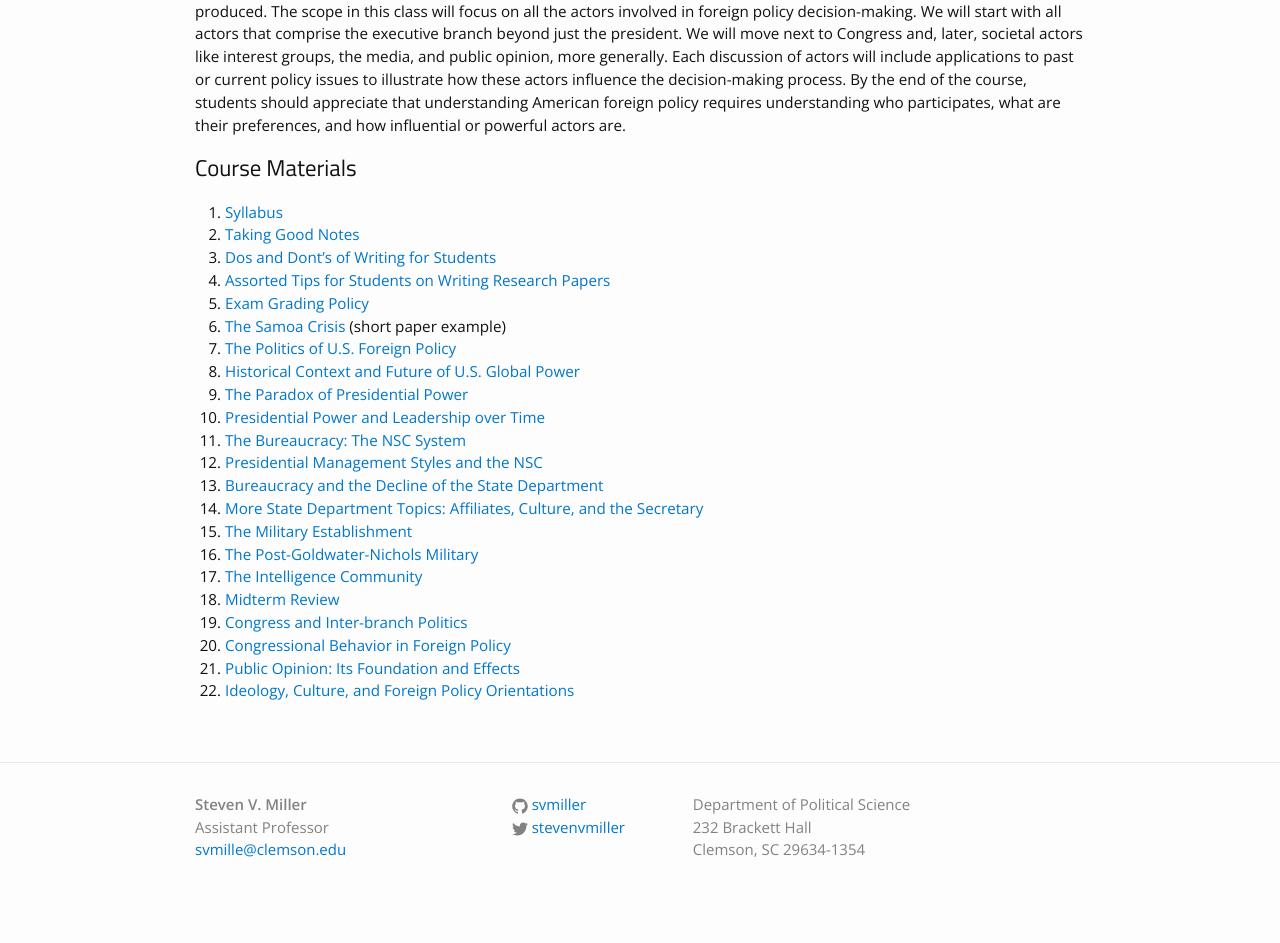
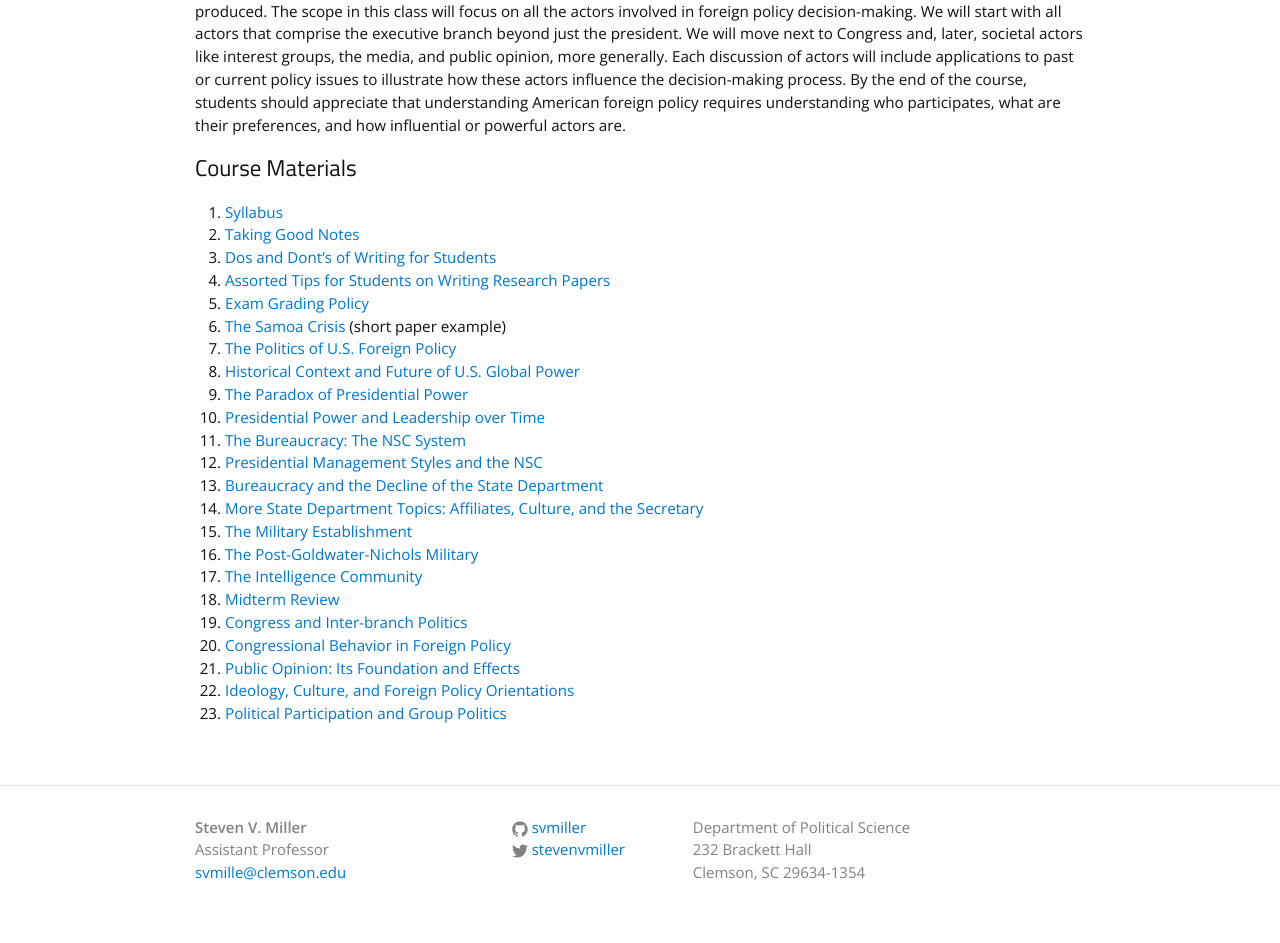
Before and after one commit to svmiller/svmiller.github.io, a Jekyll site: the page built from teaching/posc-3630.md, in a window 1280 px wide. Shown: the part 519-1462 px from the top of the page. Built offline with Jekyll 4.4.1, drawn with Linux system fonts in a browser that asks for light colours; some web fonts are replaced; before the commit the page ends 1440 px from its top, so only the background shows below that.

Commit message:
add lectures 03.29.2016

```diff
--- a/teaching/posc-3630.md
+++ b/teaching/posc-3630.md
@@ -32,3 +32,4 @@ This course will introduce students to the politics of United States foreign pol
 20. [Congressional Behavior in Foreign Policy](https://www.dropbox.com/s/p2mcohei44u338b/posc3630-lecture-congress-2.pdf?dl=0)
 21. [Public Opinion: Its Foundation and Effects](https://www.dropbox.com/s/ku6feaon9wj42dr/posc3630-lecture-public-opinion-1.pdf?dl=0)
 22. [Ideology, Culture, and Foreign Policy Orientations](https://www.dropbox.com/s/u55tahne8hj07hg/posc3630-lecture-public-opinion-2.pdf?dl=0)
+23. [Political Participation and Group Politics](https://www.dropbox.com/s/ntwtqdpz5w40kl8/posc3630-lecture-group-politics-1.pdf?dl=0)
```
Also changed, not shown: teaching/posc-3410.md (+1 -0 lines).
